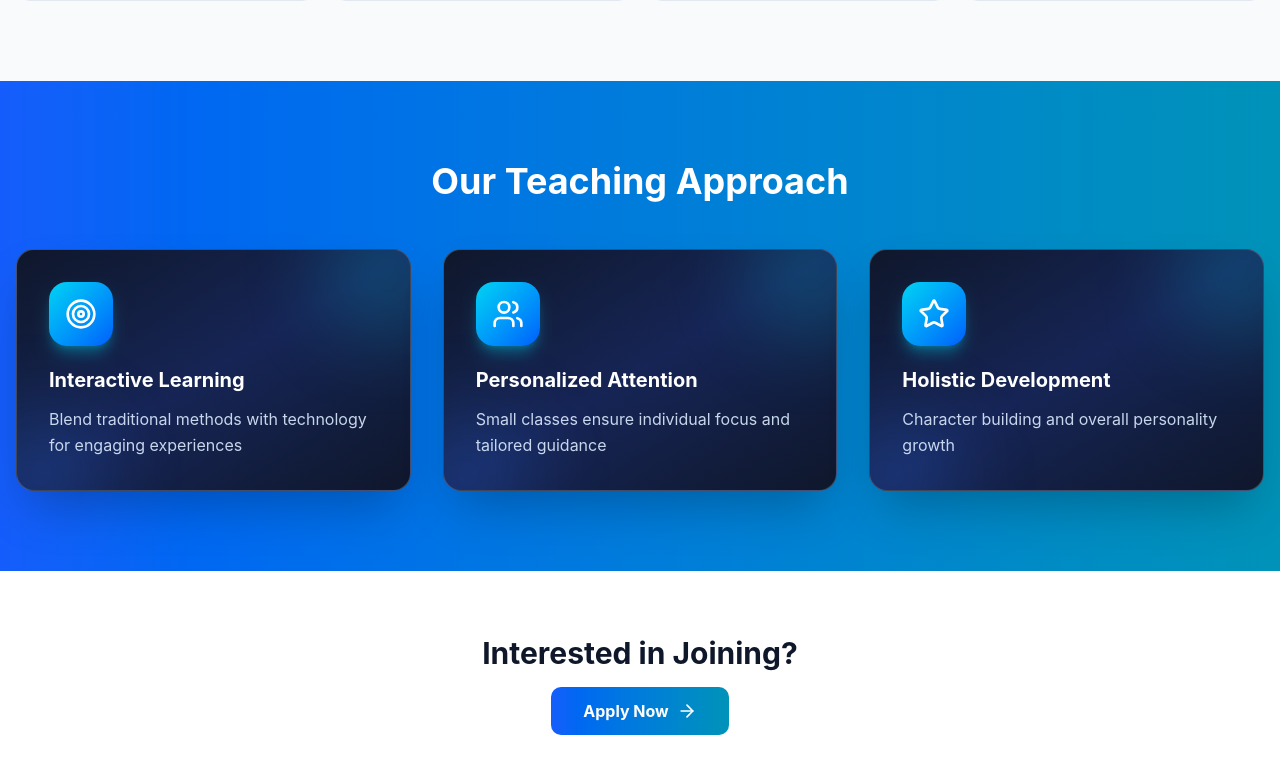
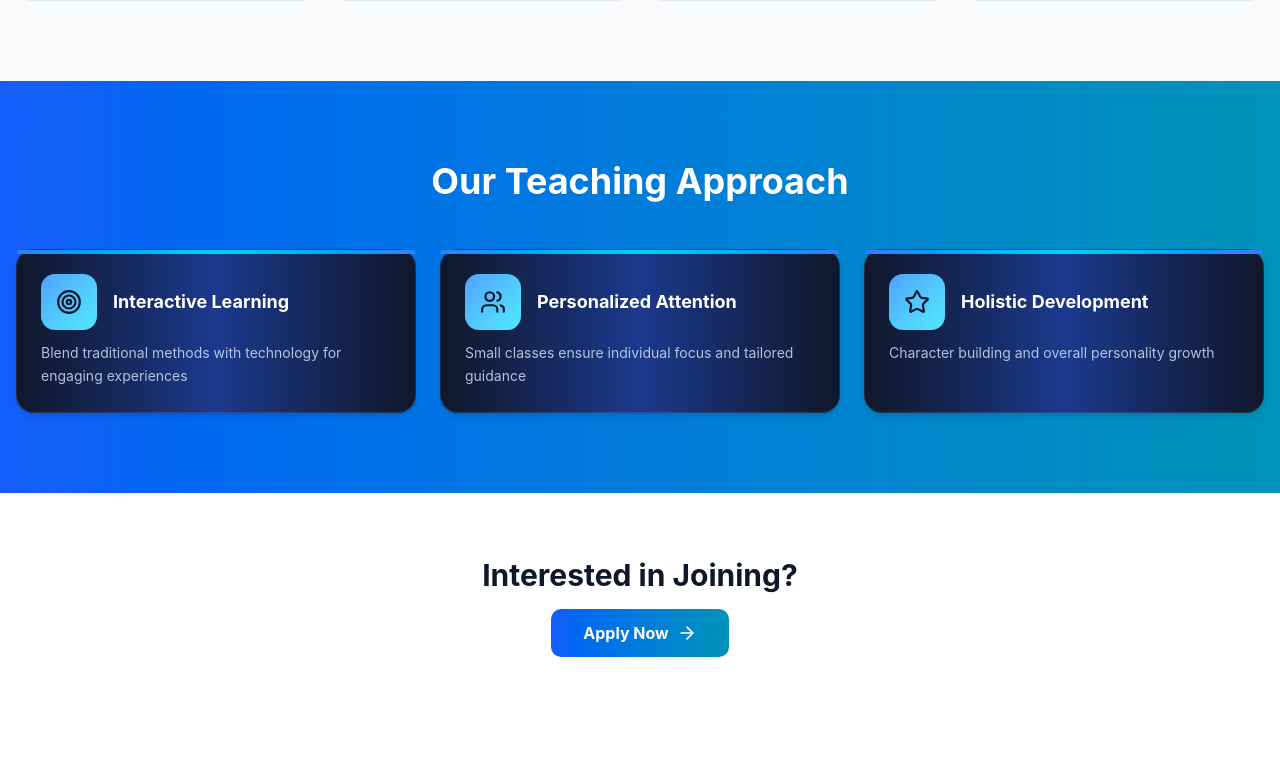
Before and after one commit to ADTECHENTERPRISESPVTLTD/Prototype---school-project, a Next.js app: page /academics in a window 1280 px wide. Shown: the part 1919-2692 px from the top of the page. After the commit the page ends 2640 px from the top, so only its background shows below. Built offline with nearby package versions, Linux system fonts and the light colour scheme.

Commit message:
Refine teaching approach cards with reduced gloss header-matched design

```diff
--- a/app/academics/page.tsx
+++ b/app/academics/page.tsx
@@ -124,39 +124,36 @@ export default function AcademicsPage() {
       <section className="py-20 px-4 bg-gradient-to-r from-blue-600 to-cyan-600 text-white">
         <div className="max-w-7xl mx-auto">
           <h2 className="text-4xl font-bold mb-12 text-center">Our Teaching Approach</h2>
-<div className="grid grid-cols-1 md:grid-cols-3 gap-8">
-            <div className="group relative overflow-hidden rounded-2xl bg-gradient-to-br from-slate-900 via-blue-950 to-slate-900 border border-white/20 p-8 shadow-2xl transition-all duration-300 hover:-translate-y-2 hover:shadow-blue-900/50">
-              <div className="absolute -top-10 -right-10 w-32 h-32 bg-cyan-400/20 rounded-full blur-2xl group-hover:bg-cyan-400/40 transition-all"></div>
-              <div className="absolute -bottom-12 -left-10 w-32 h-32 bg-blue-500/20 rounded-full blur-2xl"></div>
-              <div className="relative">
-                <div className="mb-5 inline-flex justify-center items-center w-16 h-16 rounded-2xl bg-gradient-to-br from-cyan-400 to-blue-600 shadow-lg shadow-cyan-500/40 group-hover:scale-110 transition-transform duration-300">
-                  <Target size={32} className="text-white" />
+<div className="grid grid-cols-1 md:grid-cols-3 gap-6">
+            <div className="group relative bg-gradient-to-r from-slate-900 via-blue-900 to-slate-900 border border-white/10 p-6 rounded-2xl shadow-md transition-all duration-300 hover:-translate-y-1 hover:shadow-lg">
+              <div className="absolute top-0 left-0 right-0 h-1 bg-gradient-to-r from-blue-500 via-cyan-400 to-blue-500"></div>
+              <div className="relative flex items-center gap-4 mb-3">
+                <div className="w-14 h-14 shrink-0 rounded-xl bg-gradient-to-br from-blue-400 to-cyan-300 flex items-center justify-center">
+                  <Target size={26} className="text-slate-900" />
                 </div>
-                <h3 className="text-xl font-bold mb-3 text-white">Interactive Learning</h3>
-                <p className="text-blue-100/90 leading-relaxed">Blend traditional methods with technology for engaging experiences</p>
+                <h3 className="text-lg font-bold text-white leading-tight">Interactive Learning</h3>
               </div>
+              <p className="relative text-blue-100/80 text-sm leading-relaxed">Blend traditional methods with technology for engaging experiences</p>
             </div>
-            <div className="group relative overflow-hidden rounded-2xl bg-gradient-to-br from-slate-900 via-blue-950 to-slate-900 border border-white/20 p-8 shadow-2xl transition-all duration-300 hover:-translate-y-2 hover:shadow-blue-900/50">
-              <div className="absolute -top-10 -right-10 w-32 h-32 bg-cyan-400/20 rounded-full blur-2xl group-hover:bg-cyan-400/40 transition-all"></div>
-              <div className="absolute -bottom-12 -left-10 w-32 h-32 bg-blue-500/20 rounded-full blur-2xl"></div>
-              <div className="relative">
-                <div className="mb-5 inline-flex justify-center items-center w-16 h-16 rounded-2xl bg-gradient-to-br from-cyan-400 to-blue-600 shadow-lg shadow-cyan-500/40 group-hover:scale-110 transition-transform duration-300">
-                  <Users size={32} className="text-white" />
+            <div className="group relative bg-gradient-to-r from-slate-900 via-blue-900 to-slate-900 border border-white/10 p-6 rounded-2xl shadow-md transition-all duration-300 hover:-translate-y-1 hover:shadow-lg">
+              <div className="absolute top-0 left-0 right-0 h-1 bg-gradient-to-r from-blue-500 via-cyan-400 to-blue-500"></div>
+              <div className="relative flex items-center gap-4 mb-3">
+                <div className="w-14 h-14 shrink-0 rounded-xl bg-gradient-to-br from-blue-400 to-cyan-300 flex items-center justify-center">
+                  <Users size={26} className="text-slate-900" />
                 </div>
-                <h3 className="text-xl font-bold mb-3 text-white">Personalized Attention</h3>
-                <p className="text-blue-100/90 leading-relaxed">Small classes ensure individual focus and tailored guidance</p>
+                <h3 className="text-lg font-bold text-white leading-tight">Personalized Attention</h3>
               </div>
+              <p className="relative text-blue-100/80 text-sm leading-relaxed">Small classes ensure individual focus and tailored guidance</p>
             </div>
-            <div className="group relative overflow-hidden rounded-2xl bg-gradient-to-br from-slate-900 via-blue-950 to-slate-900 border border-white/20 p-8 shadow-2xl transition-all duration-300 hover:-translate-y-2 hover:shadow-blue-900/50">
-              <div className="absolute -top-10 -right-10 w-32 h-32 bg-cyan-400/20 rounded-full blur-2xl group-hover:bg-cyan-400/40 transition-all"></div>
-              <div className="absolute -bottom-12 -left-10 w-32 h-32 bg-blue-500/20 rounded-full blur-2xl"></div>
-              <div className="relative">
-                <div className="mb-5 inline-flex justify-center items-center w-16 h-16 rounded-2xl bg-gradient-to-br from-cyan-400 to-blue-600 shadow-lg shadow-cyan-500/40 group-hover:scale-110 transition-transform duration-300">
-                  <Star size={32} className="text-white" />
+            <div className="group relative bg-gradient-to-r from-slate-900 via-blue-900 to-slate-900 border border-white/10 p-6 rounded-2xl shadow-md transition-all duration-300 hover:-translate-y-1 hover:shadow-lg">
+              <div className="absolute top-0 left-0 right-0 h-1 bg-gradient-to-r from-blue-500 via-cyan-400 to-blue-500"></div>
+              <div className="relative flex items-center gap-4 mb-3">
+                <div className="w-14 h-14 shrink-0 rounded-xl bg-gradient-to-br from-blue-400 to-cyan-300 flex items-center justify-center">
+                  <Star size={26} className="text-slate-900" />
                 </div>
-                <h3 className="text-xl font-bold mb-3 text-white">Holistic Development</h3>
-                <p className="text-blue-100/90 leading-relaxed">Character building and overall personality growth</p>
+                <h3 className="text-lg font-bold text-white leading-tight">Holistic Development</h3>
               </div>
+              <p className="relative text-blue-100/80 text-sm leading-relaxed">Character building and overall personality growth</p>
             </div>
           </div>
         </div>
```
